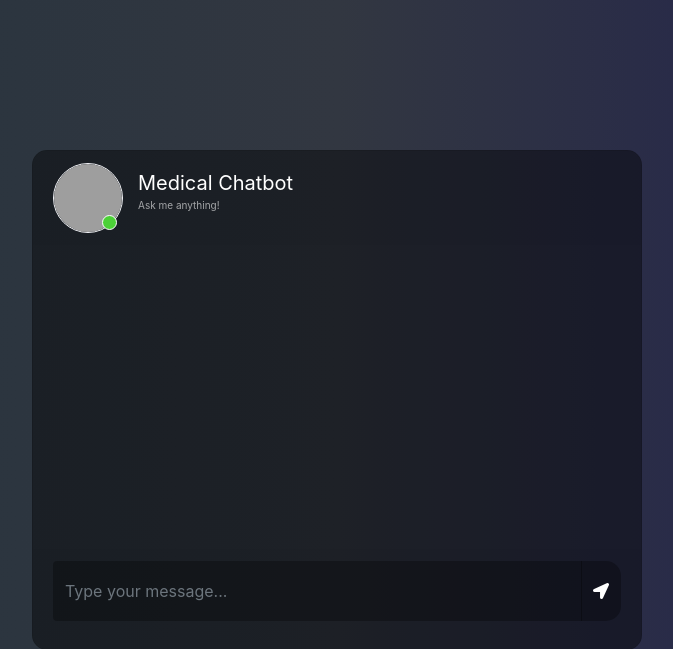
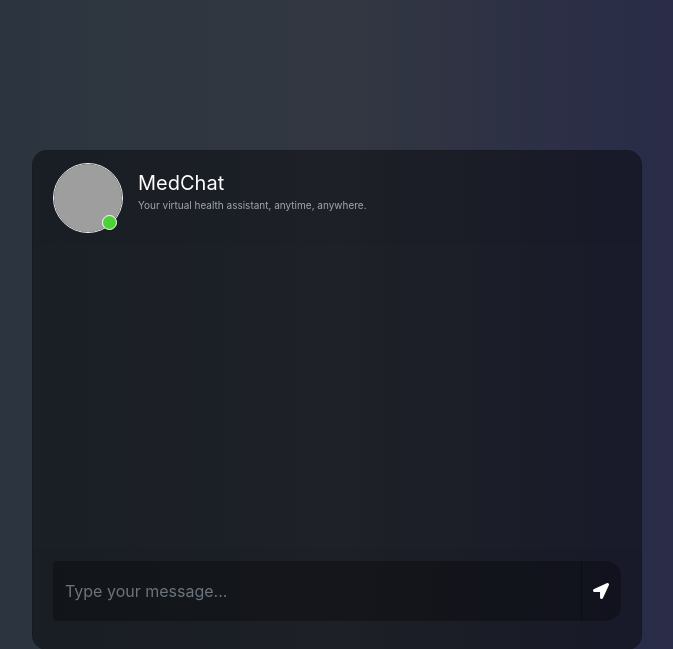
Before and after one commit to Sahana1234n/End-to-End-MedChat-using-RAG, a Flask app: page / in a window 1280 px wide. Shown: the top 649 px of the page, without its empty margins (303-976 px from the left). Run offline with Flask 3, Linux system fonts and the light colour scheme; some libraries are stand-ins or nearby versions; grey boxes are pictures that could not be loaded.

Commit message:
chat.html updated

```diff
--- a/templates/chat.html
+++ b/templates/chat.html
@@ -26,8 +26,8 @@
 									<span class="online_icon"></span>
 								</div>
 								<div class="user_info">
-									<span>Medical Chatbot</span>
-									<p>Ask me anything!</p>
+									<span>MedChat </span>
+									<p>Your virtual health assistant, anytime, anywhere.</p>
 								</div>
 							</div>
 						</div>
```
